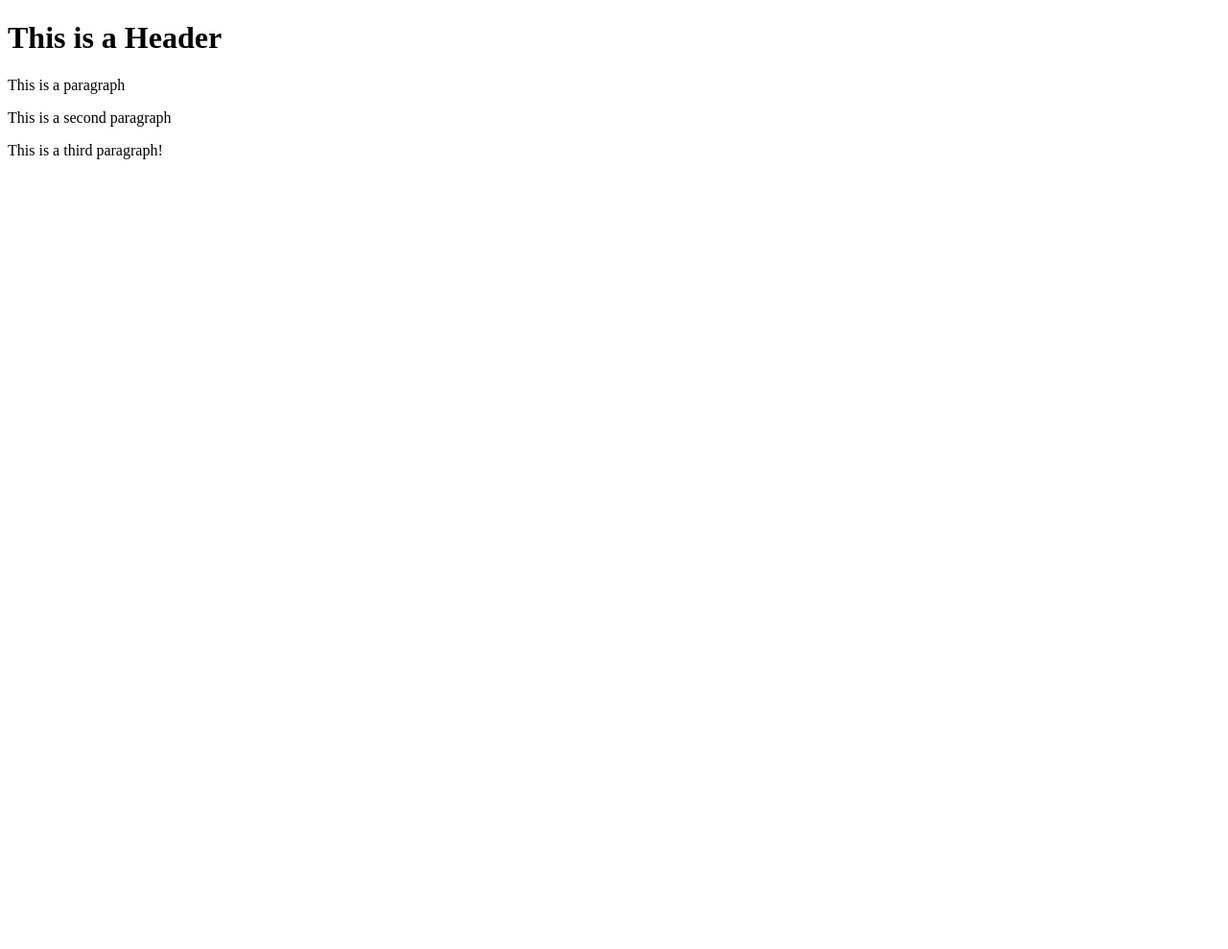
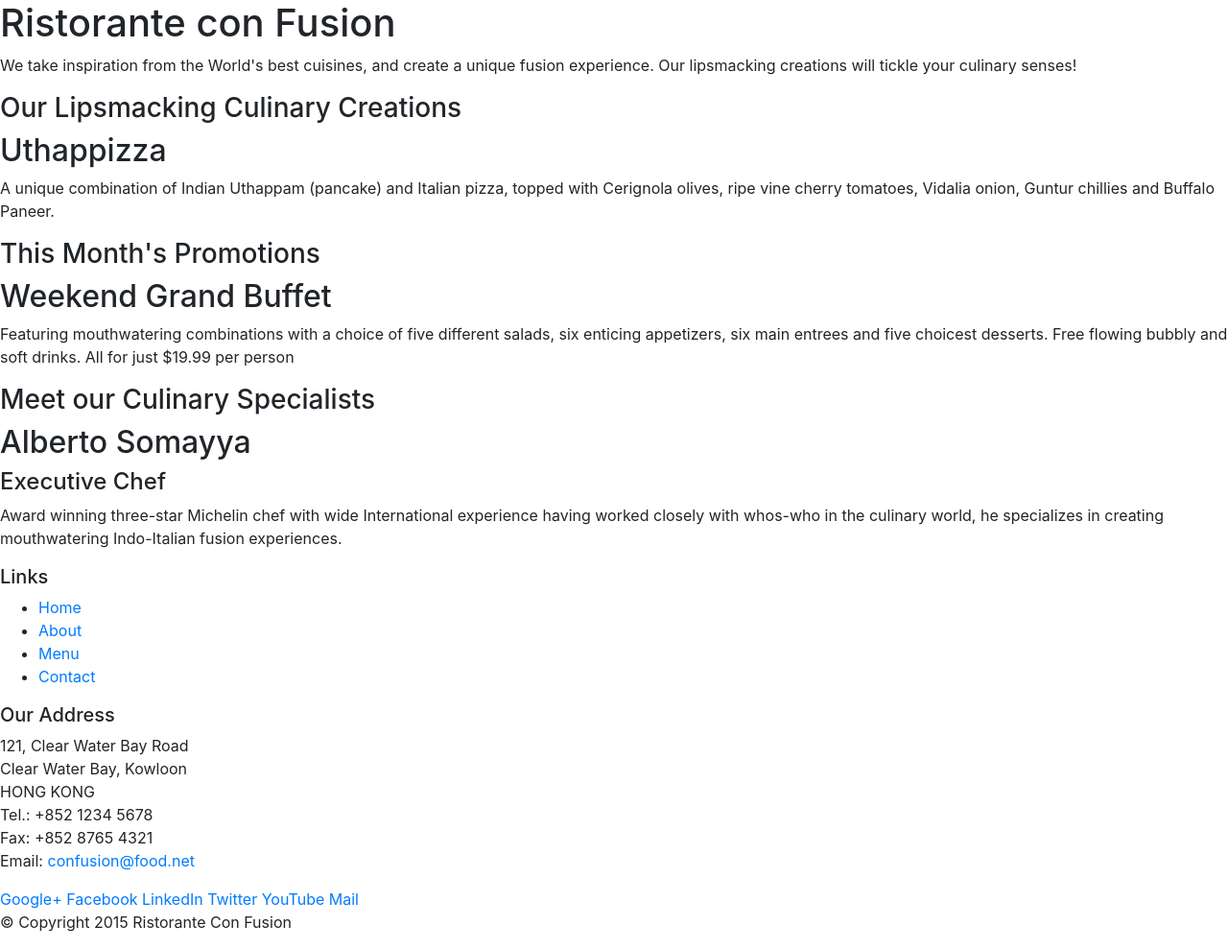
Before and after one commit to PatrickFlynn/Coursera-Full-Stack-Web-Dev-Class-01, a website: page index.html in a window 1280 px wide. Shown: the whole page at 96% size. Before the commit the page ends 800 px from the top, so only its background shows below. Drawn offline with nearby package versions, Linux system fonts and the light colour scheme.

Commit message:
Intro. to Bootstrap

```diff
--- a/index.html
+++ b/index.html
@@ -1,11 +1,111 @@
 <!DOCTYPE html>
-<html>
-    <head></head>
+<html lang="en">
 
-    <body>
-        <h1>This is a Header</h1>
-        <p>This is a paragraph</p>
-        <p>This is a second paragraph</p>
-        <p>This is a third paragraph!</p>
-    </body>
+<head>
+    <title>Ristorante Con Fusion</title>
+        <!-- Required meta tags always come first -->
+    <meta charset="utf-8">
+    <meta name="viewport" content="width=device-width, initial-scale=1, shrink-to-fit=no">
+    <meta http-equiv="x-ua-compatible" content="ie=edge">
+
+    <!-- Bootstrap CSS -->
+    <link rel="stylesheet" href="node_modules/bootstrap/dist/css/bootstrap.min.css">
+</head>
+
+<body>
+
+    <header>
+        <div>
+            <div>
+                <div>
+                    <h1>Ristorante con Fusion</h1>
+                    <p>We take inspiration from the World's best cuisines, and create a unique fusion experience. Our lipsmacking creations will tickle your culinary senses!</p>
+                </div>
+                <div>
+                </div>
+            </div>
+        </div>
+    </header>
+
+    <div>
+        <div>
+            <div>
+                <h3>Our Lipsmacking Culinary Creations</h3>
+            </div>
+            <div>
+                <h2>Uthappizza</h2>
+                <p>A unique combination of Indian Uthappam (pancake) and Italian pizza, topped with Cerignola olives, ripe vine cherry tomatoes, Vidalia onion, Guntur chillies and Buffalo Paneer.</p>
+            </div>
+        </div>
+
+
+        <div>
+            <div>
+                <h3>This Month's Promotions</h3>
+            </div>
+            <div>
+                <h2>Weekend Grand Buffet</h2>
+                <p>Featuring mouthwatering combinations with a choice of five different salads, six enticing appetizers, six main entrees and five choicest desserts. Free flowing bubbly and soft drinks. All for just $19.99 per person </p>
+            </div>
+        </div>
+
+        <div>
+            <div>
+                <h3>Meet our Culinary Specialists</h3>
+            </div>
+            <div>
+                <h2>Alberto Somayya</h2>
+                <h4>Executive Chef</h4>
+                <p>Award winning three-star Michelin chef with wide International experience having worked closely with whos-who in the culinary world, he specializes in creating mouthwatering Indo-Italian fusion experiences. </p>
+            </div>
+        </div>
+    </div>
+
+    <footer>
+        <div>
+            <div>
+                <div>
+                    <h5>Links</h5>
+                    <ul>
+                        <li><a href="#">Home</a></li>
+                        <li><a href="#">About</a></li>
+                        <li><a href="#">Menu</a></li>
+                        <li><a href="#">Contact</a></li>
+                    </ul>
+                </div>
+                <div>
+                    <h5>Our Address</h5>
+                    <address>
+		              121, Clear Water Bay Road<br>
+		              Clear Water Bay, Kowloon<br>
+		              HONG KONG<br>
+		              Tel.: +852 1234 5678<br>
+		              Fax: +852 8765 4321<br>
+		              Email: <a href="mailto:confusion@food.net">confusion@food.net</a>
+		           </address>
+                </div>
+                <div>
+                    <div>
+                        <a href="http://google.com/+">Google+</a>
+                        <a href="http://www.facebook.com/profile.php?id=">Facebook</a>
+                        <a href="http://www.linkedin.com/in/">LinkedIn</a>
+                        <a href="http://twitter.com/">Twitter</a>
+                        <a href="http://youtube.com/">YouTube</a>
+                        <a href="mailto:">Mail</a>
+                    </div>
+                </div>
+           </div>
+           <div>
+                <div>
+                    <p>© Copyright 2015 Ristorante Con Fusion</p>
+                </div>
+           </div>
+        </div>
+    </footer>
+    <!-- jQuery first, then Tether, then Bootstrap JS. -->
+    <script src="node_modules/jquery/dist/jquery.min.js"></script>
+    <script src="node_modules/tether/dist/js/tether.min.js"></script>
+    <script src="node_modules/bootstrap/dist/js/bootstrap.min.js"></script>
+</body>
+
 </html>
```
Also changed, not shown: package.json (+6 -14 lines), 1 other file.
